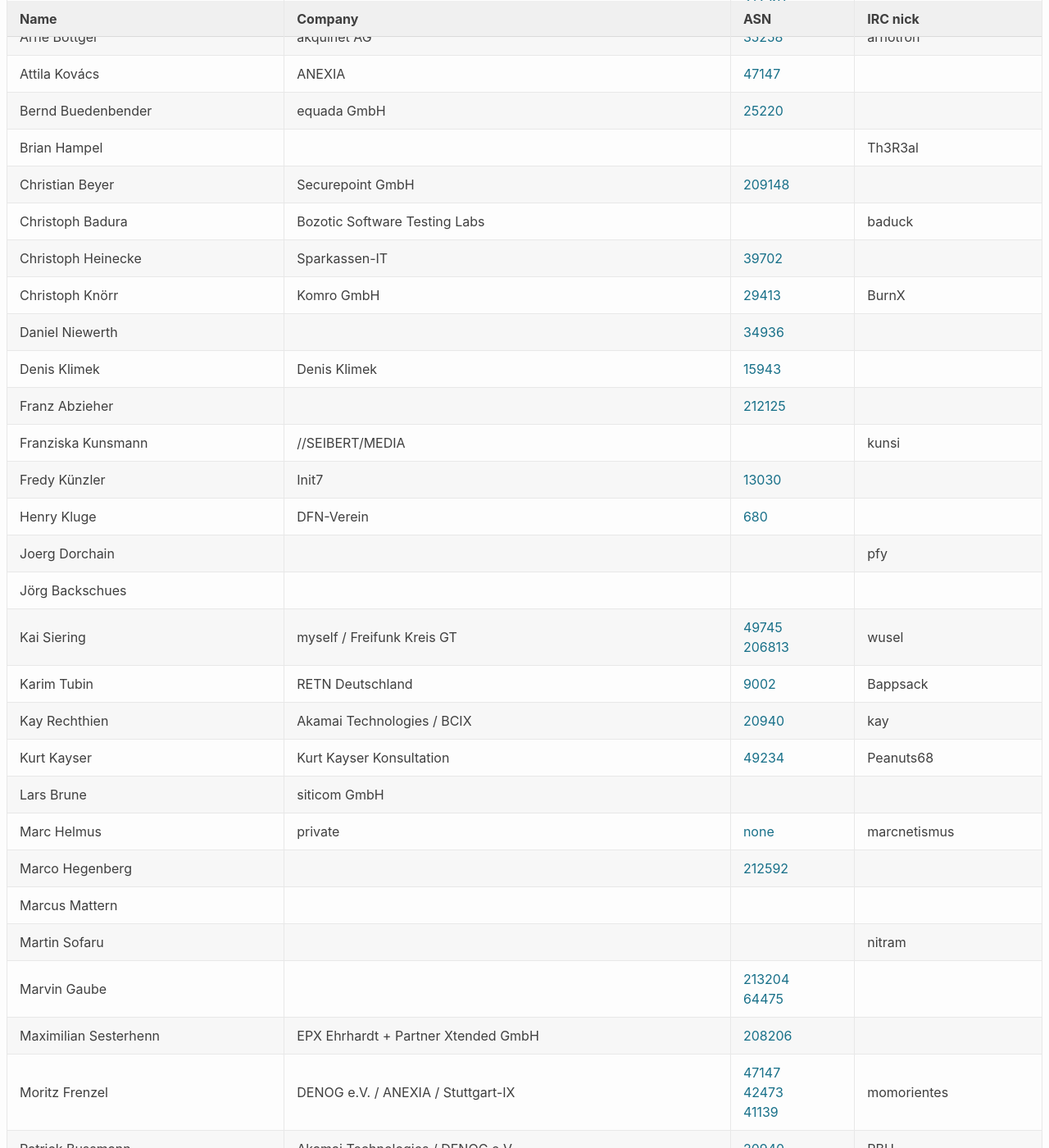
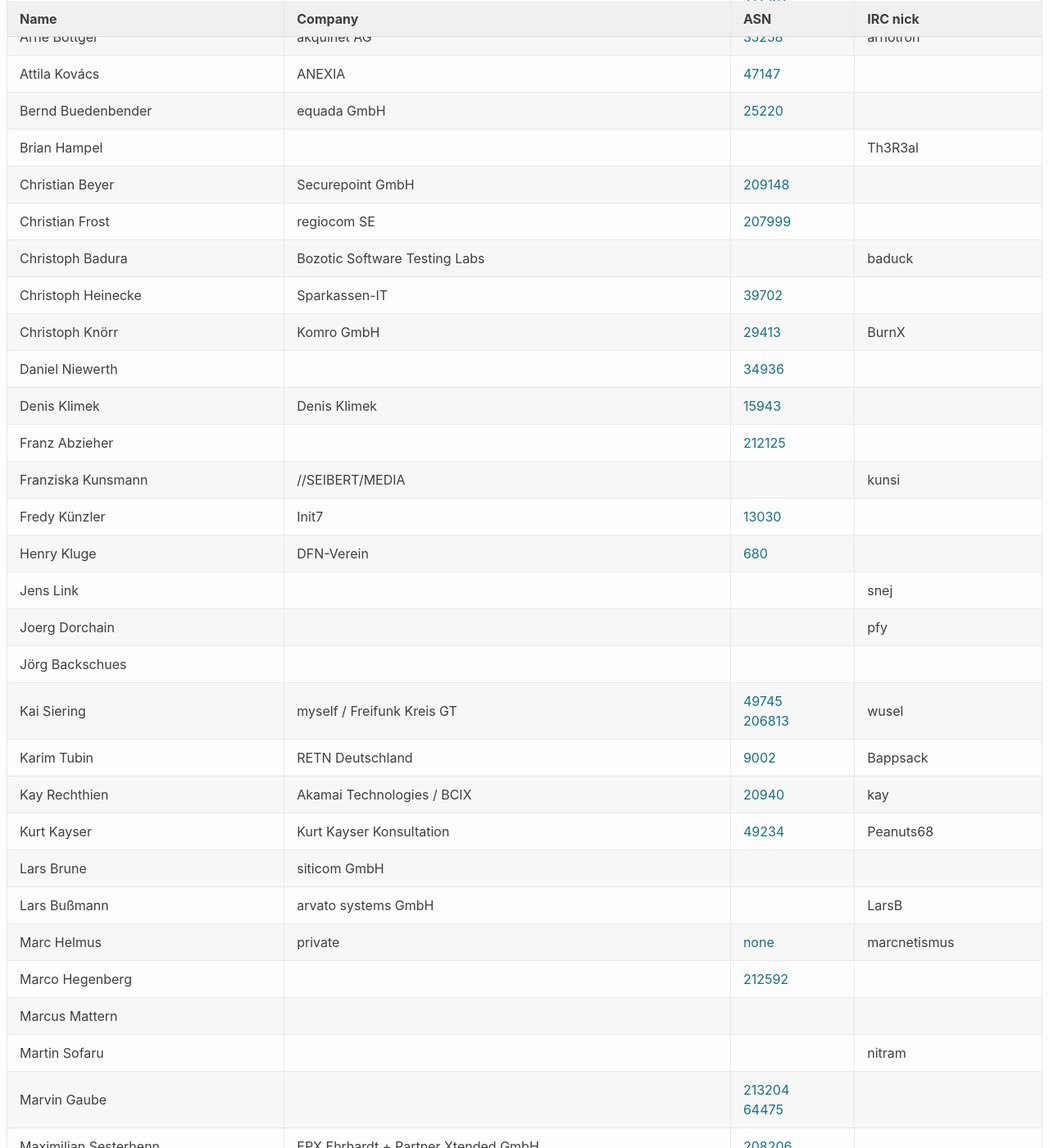
Before and after one commit to denog/pretix-attendeelist, a Jekyll site: the page built from meetup_2021_02/index.markdown, in a window 1280 px wide and 1400 px high, scrolled down 394 px. Shown: the whole window at 82% size. Built offline with Jekyll 4.4.1, drawn with Linux system fonts in a browser that asks for light colours.

Commit message:
Latest data: Tue Apr 13 17:08:05 UTC 2021

```diff
--- a/_data/attendees_meetup_2021-02.json
+++ b/_data/attendees_meetup_2021-02.json
@@ -72,6 +72,12 @@
     "asn": "209148"
   },
   {
+    "name": "Christian Frost",
+    "company": "regiocom SE",
+    "irc": null,
+    "asn": "207999"
+  },
+  {
     "name": "Christoph Badura",
     "company": "Bozotic Software Testing Labs",
     "irc": "baduck",
@@ -126,6 +132,12 @@
     "asn": "680"
   },
   {
+    "name": "Jens Link",
+    "company": null,
+    "irc": "snej",
+    "asn": null
+  },
+  {
     "name": "Joerg Dorchain",
     "company": null,
     "irc": "pfy",
@@ -165,6 +177,12 @@
     "name": "Lars Brune",
     "company": "siticom GmbH",
     "irc": null,
+    "asn": null
+  },
+  {
+    "name": "Lars Bußmann",
+    "company": "arvato systems GmbH",
+    "irc": "LarsB",
     "asn": null
   },
   {
```
